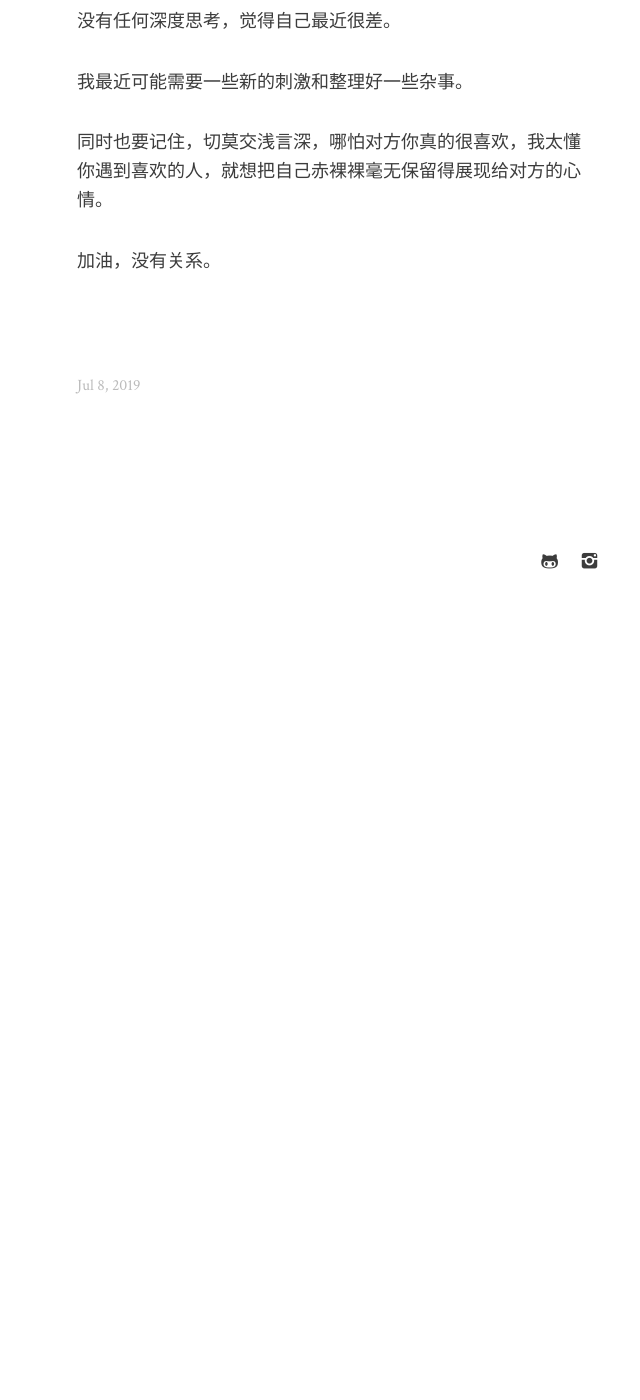
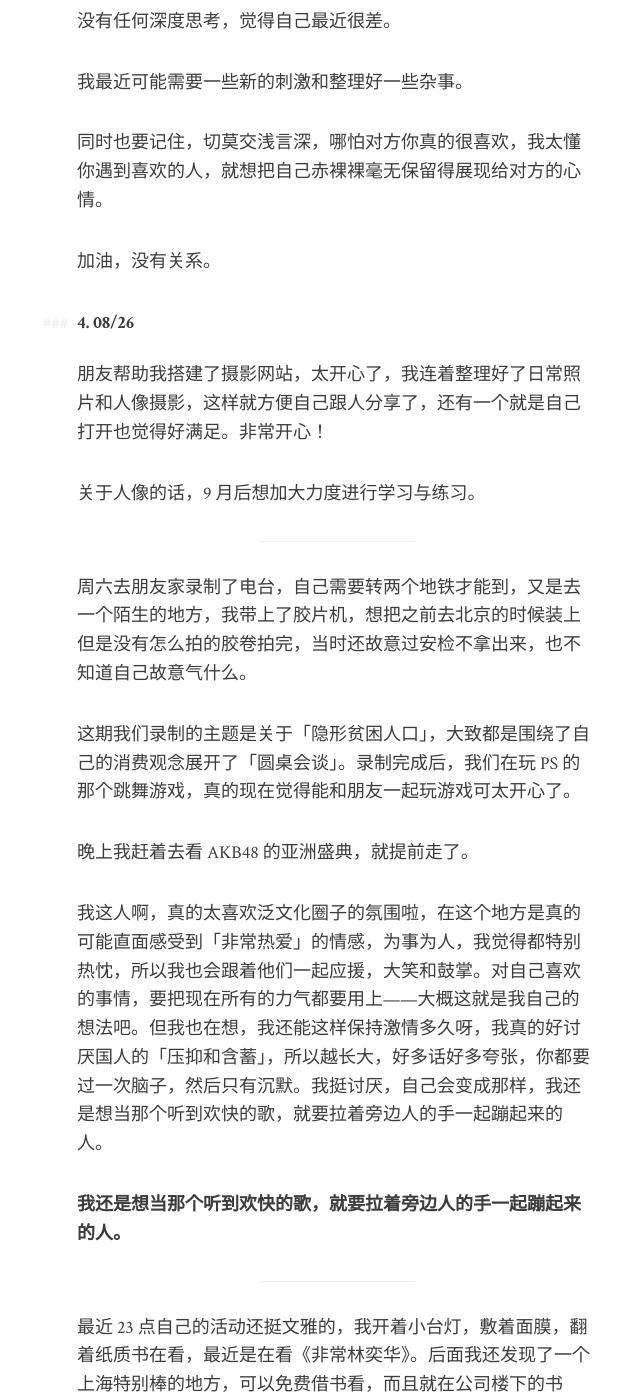
Before and after one commit to xcc3641/xcc3641.github.io, a Jekyll site: the page built from _posts/2019-07-07-quarter-report-3.md, in a window 1280 px wide and 1400 px high, scrolled down 10445 px. Shown: the whole window, without its empty margins (303-943 px from the left). Built offline with Jekyll 4.4.1, drawn with Linux system fonts in a browser that asks for light colours; before the commit the page ends 11075 px from its top, so only the background shows below that; some of the changed text lies outside the part shown.

Commit message:
update 0826

```diff
--- a/_posts/2019-07-07-quarter-report-3.md
+++ b/_posts/2019-07-07-quarter-report-3.md
@@ -208,3 +208,36 @@ G22 复兴号，上海到北京，周五晚上 7 点，4 个小时，晚上 11
 同时也要记住，切莫交浅言深，哪怕对方你真的很喜欢，我太懂你遇到喜欢的人，就想把自己赤裸裸毫无保留得展现给对方的心情。
 
 加油，没有关系。
+
+
+#### 4. 08/26
+
+
+朋友帮助我搭建了摄影网站，太开心了，我连着整理好了日常照片和人像摄影，这样就方便自己跟人分享了，还有一个就是自己打开也觉得好满足。非常开心！
+
+关于人像的话，9 月后想加大力度进行学习与练习。
+
+---
+
+周六去朋友家录制了电台，自己需要转两个地铁才能到，又是去一个陌生的地方，我带上了胶片机，想把之前去北京的时候装上但是没有怎么拍的胶卷拍完，当时还故意过安检不拿出来，也不知道自己故意气什么。
+
+这期我们录制的主题是关于「隐形贫困人口」，大致都是围绕了自己的消费观念展开了「圆桌会谈」。录制完成后，我们在玩 PS 的那个跳舞游戏，真的现在觉得能和朋友一起玩游戏可太开心了。
+
+晚上我赶着去看 AKB48 的亚洲盛典，就提前走了。
+
+我这人啊，真的太喜欢泛文化圈子的氛围啦，在这个地方是真的可能直面感受到「非常热爱」的情感，为事为人，我觉得都特别热忱，所以我也会跟着他们一起应援，大笑和鼓掌。对自己喜欢的事情，要把现在所有的力气都要用上——大概这就是我自己的想法吧。但我也在想，我还能这样保持激情多久呀，我真的好讨厌国人的「压抑和含蓄」，所以越长大，好多话好多夸张，你都要过一次脑子，然后只有沉默。我挺讨厌，自己会变成那样，我还是想当那个听到欢快的歌，就要拉着旁边人的手一起蹦起来的人。
+
+**我还是想当那个听到欢快的歌，就要拉着旁边人的手一起蹦起来的人。**
+
+---
+
+最近 23 点自己的活动还挺文雅的，我开着小台灯，敷着面膜，翻着纸质书在看，最近是在看《非常林奕华》。后面我还发现了一个上海特别棒的地方，可以免费借书看，而且就在公司楼下的书店，哪怕是没有拆封的新书也可以借阅，我真的太开心了。
+
+要好好珍惜。
+
+---
+
+随便看看：
+
+- [石上纯也｜Ode to Freedom](https://mp.weixin.qq.com/s/pxnnAgEkIIUdSK4krekvgQ)
+- [任天堂的设计哲学](https://mp.weixin.qq.com/s/glO4auN63pHun7K4-SOdbw)
```
